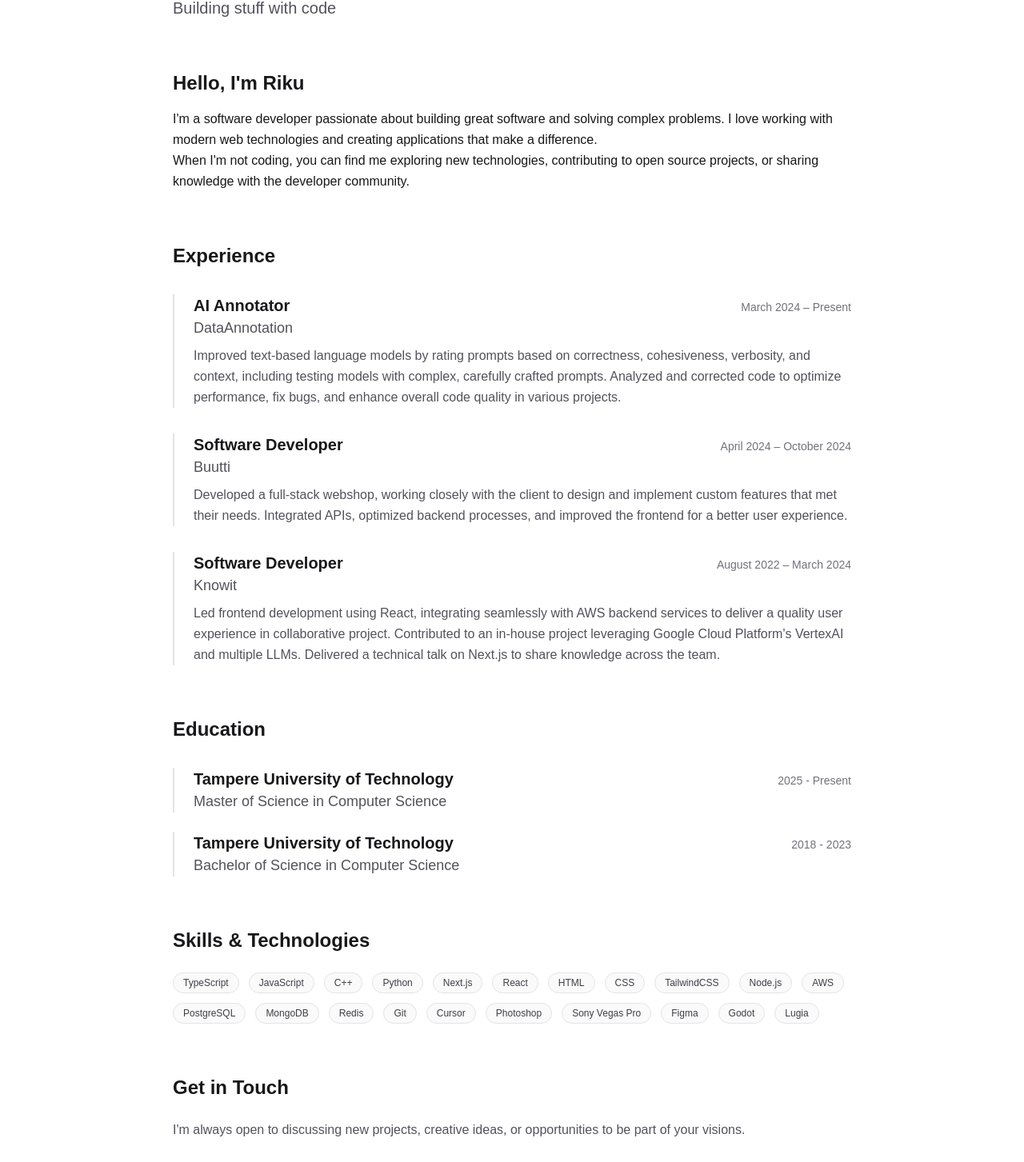
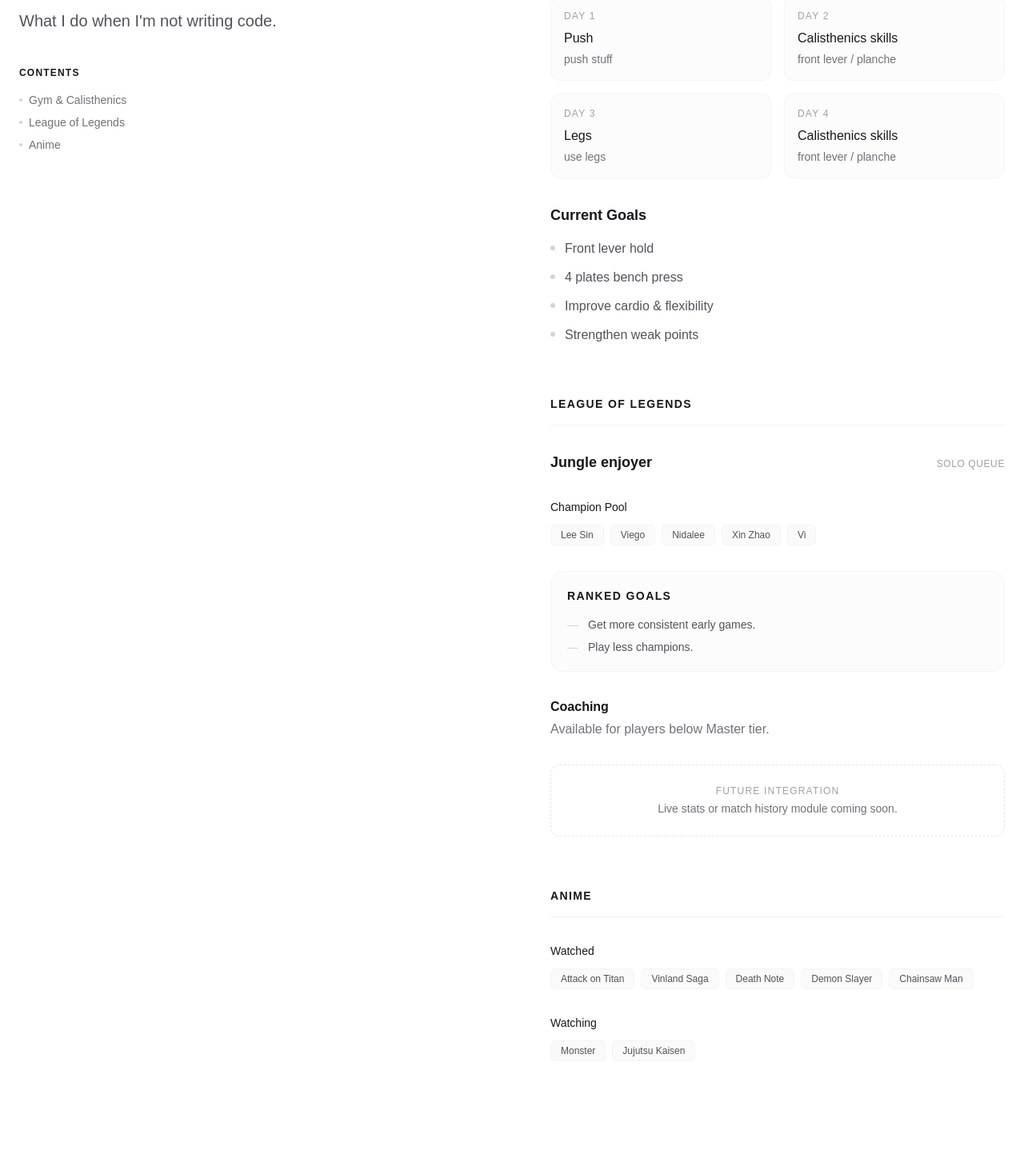
Before and after one commit to rikurainio/rikudev, a Next.js app: page /personal in a window 1280 px wide. Shown: the part 214-1667 px from the top of the page at 80% size. After the commit the page ends 1637 px from the top, so only its background shows below. Built offline with nearby package versions, Linux system fonts and the light colour scheme; no server answers.

Commit message:
update: me page

```diff
--- a/app/personal/page.tsx
+++ b/app/personal/page.tsx
@@ -1,164 +1,243 @@
-import Link from 'next/link'
-import { DATA } from '@/app/lib/data'
-import { CopyButton } from '@/app/components/copy'
+import Link from "next/link";
+import { DATA } from "@/app/lib/data"; // Adjust path as needed based on your project structure
 
 export const metadata = {
-  title: 'About Me | ' + DATA.name,
-  description: `About ${DATA.name} - ${DATA.role}`,
-}
+  title: "Gym & League | " + DATA.name,
+  description: `Gym and League of Legends page for ${DATA.name}.`,
+};
+
+const gymBlocks = {
+  focus: ["Calisthenics", "Strength training", "Cardio"],
+  split: [
+    { day: "Day 1", title: "Push", notes: "push stuff" },
+    { day: "Day 2", title: "Calisthenics skills", notes: "front lever / planche" },
+    { day: "Day 3", title: "Legs", notes: "use legs" },
+    { day: "Day 4", title: "Calisthenics skills", notes: "front lever / planche" },
+  ],
+  goals: [
+    "Front lever hold",
+    "4 plates bench press",
+    "Improve cardio & flexibility",
+    "Strengthen weak points",
+  ],
+};
+
+const leagueBlocks = {
+  role: "Jungle enjoyer",
+  style: "",
+  champs: ["Lee Sin", "Viego", "Nidalee", "Xin Zhao", "Vi"],
+  goals: [
+    "Get more consistent early games.",
+    "Play less champions.",
+  ],
+};
+
+const animeList = [
+  "Attack on Titan",
+  "Vinland Saga",
+  "Death Note",
+  "Demon Slayer",
+  "Chainsaw Man",
+];
+
+const animeStillWatching = ["Monster", "Jujutsu Kaisen"];
 
 export default function PersonalPage() {
   return (
-    <main className="min-h-screen bg-white text-zinc-900">
-      <div className="max-w-4xl mx-auto px-6 py-12 md:py-20">
-        {/* Back Link */}
+    <main className="min-h-screen bg-white text-zinc-900 font-sans selection:bg-zinc-900 selection:text-white">
+      {/* Responsive two-column layout */}
+      <div className="max-w-7xl mx-auto px-6 grid grid-cols-1 lg:grid-cols-12 gap-12 lg:gap-24">
+
+        {/* --- LEFT COLUMN (Header & Nav) --- */}
+        <header className="lg:col-span-5 flex flex-col gap-10 py-12 md:py-20 lg:py-24 animate-in fade-in slide-in-from-left-4 duration-700">
+
+          {/* Identity */}
+          <div className="flex flex-col gap-6">
             <Link
                 href="/"
-          className="text-sm text-zinc-500 hover:text-zinc-900 transition-colors mb-8 inline-block"
+                className="text-sm font-medium text-zinc-500 hover:text-zinc-900 transition-colors w-fit group"
             >
-          ← Back to home
+                <span className="inline-block transition-transform group-hover:-translate-x-1">←</span> Back to home
             </Link>
 
-        {/* Header */}
-        <header className="mb-16">
-          <h1 className="text-5xl md:text-6xl font-bold tracking-tighter mb-4">
-            About Me
+            <div>
+              <h1 className="text-5xl md:text-6xl font-bold tracking-tighter text-zinc-900 mb-6">
+                Other stuff
               </h1>
-          <p className="text-xl text-zinc-600 font-light">
-            {DATA.about}
+              <p className="text-xl text-zinc-600 leading-relaxed font-light">
+                What I do when I&apos;m not writing code.
               </p>
+            </div>
+          </div>
+
+          {/* Quick Nav / Table of Contents equivalent */}
+          <div className="flex flex-col gap-2">
+            <h2 className="text-xs font-bold text-zinc-900 uppercase tracking-widest mb-2">
+              Contents
+            </h2>
+            <ul className="flex flex-col gap-2 text-sm text-zinc-500 font-medium">
+              <li className="flex items-center gap-2">
+                <span className="h-1 w-1 rounded-full bg-zinc-300"></span> Gym & Calisthenics
+              </li>
+              <li className="flex items-center gap-2">
+                <span className="h-1 w-1 rounded-full bg-zinc-300"></span> League of Legends
+              </li>
+              <li className="flex items-center gap-2">
+                <span className="h-1 w-1 rounded-full bg-zinc-300"></span> Anime
+              </li>
+            </ul>
+          </div>
         </header>
 
-        {/* Content Sections */}
-        <div className="space-y-16">
-          {/* Introduction */}
-          <section>
-            <h2 className="text-2xl font-bold mb-4">Hello, I'm {DATA.name.split(' ')[0]}</h2>
-            <div className="prose prose-zinc max-w-none text-zinc-700 leading-relaxed">
-              <p>
-                I'm a {DATA.role.toLowerCase()} passionate about building great software and solving complex problems.
-                I love working with modern web technologies and creating applications that make a difference.
-              </p>
-              <p>
-                When I'm not coding, you can find me exploring new technologies, contributing to open source projects,
-                or sharing knowledge with the developer community.
-              </p>
+        {/* --- RIGHT COLUMN (Content Blocks) --- */}
+        <section className="lg:col-span-6 lg:col-start-7 py-12 md:py-20 lg:py-24 space-y-16 animate-in fade-in slide-in-from-bottom-4 duration-700 delay-200 fill-mode-backwards">
+
+          {/* GYM SECTION */}
+          <div className="flex flex-col gap-8">
+            <div className="border-b border-zinc-100 pb-4">
+              <h2 className="text-sm font-bold text-zinc-900 uppercase tracking-widest">
+                Gym & Calisthenics
+              </h2>
             </div>
-          </section>
 
-          {/* Experience */}
-          <section>
-            <h2 className="text-2xl font-bold mb-8">Experience</h2>
-            <div className="space-y-8">
-              {DATA.jobs.map((job) => (
-                <div
-                  key={job.company}
-                  className="border-l-2 border-zinc-200 pl-6"
-                >
-                  <div className="flex flex-col md:flex-row md:items-baseline md:justify-between gap-2 mb-2">
-                    <div>
-                      <h3 className="text-xl font-semibold text-zinc-900">
-                        {job.role}
-                      </h3>
-                      <p className="text-lg text-zinc-600">
-                        {job.company}
-                      </p>
+            {/* Weekly Split */}
+            <div className="flex flex-col gap-4">
+              <div className="flex items-baseline justify-between">
+                <h3 className="text-lg font-semibold text-zinc-900">Weekly Split</h3>
+                <span className="text-xs font-mono text-zinc-400">3–4x / week</span>
               </div>
-                    <span className="text-sm text-zinc-500 font-mono tabular-nums">
-                      {job.period}
-                    </span>
-                  </div>
-                  <p className="text-zinc-600 leading-relaxed mt-2">
-                    {job.description}
-                  </p>
+
+              <div className="grid grid-cols-1 sm:grid-cols-2 gap-4">
+                {gymBlocks.split.map((day) => (
+                  <div key={day.day} className="bg-zinc-50/50 group flex flex-col p-4 rounded-xl border border-zinc-100 transition-colors">
+                    <span className="text-xs font-mono uppercase tracking-widest text-zinc-400 mb-2">{day.day}</span>
+                    <span className="font-medium text-zinc-900">{day.title}</span>
+                    <span className="text-sm text-zinc-500 font-light mt-1">{day.notes}</span>
                   </div>
                 ))}
               </div>
-          </section>
+            </div>
 
-          {/* Education */}
-          <section>
-            <h2 className="text-2xl font-bold mb-8">Education</h2>
-            <div className="space-y-6">
-              {DATA.education.map((edu) => (
-                <div
-                  key={`${edu.institution}-${edu.degree}`}
-                  className="border-l-2 border-zinc-200 pl-6"
-                >
-                  <div className="flex flex-col md:flex-row md:items-baseline md:justify-between gap-2">
+            {/* Goals */}
             <div>
-                      <h3 className="text-xl font-semibold text-zinc-900">
-                        {edu.institution}
-                      </h3>
-                      <p className="text-lg text-zinc-600">
-                        {edu.degree}
-                      </p>
-                    </div>
-                    <span className="text-sm text-zinc-500 font-mono tabular-nums">
-                      {edu.period}
-                    </span>
+              <h3 className="text-lg font-semibold text-zinc-900 mb-4">Current Goals</h3>
+              <ul className="space-y-3">
+                {gymBlocks.goals.map((goal) => (
+                  <li key={goal} className="flex gap-3 text-zinc-600 font-light">
+                    <span className="mt-2 h-1.5 w-1.5 min-w-[6px] rounded-full bg-zinc-300" />
+                    <span>{goal}</span>
+                  </li>
+                ))}
+              </ul>
             </div>
           </div>
-              ))}
+
+
+          {/* LEAGUE SECTION */}
+          <div className="flex flex-col gap-8">
+            <div className="border-b border-zinc-100 pb-4">
+              <h2 className="text-sm font-bold text-zinc-900 uppercase tracking-widest">
+                League of Legends
+              </h2>
             </div>
-          </section>
 
-          {/* Skills */}
-          <section>
-            <h2 className="text-2xl font-bold mb-6">Skills & Technologies</h2>
-            <div className="flex flex-wrap gap-3">
-              {DATA.skills.map((skill) => (
+            {/* Role & Style */}
+            <div className="space-y-4">
+              <div className="flex justify-between items-baseline">
+                <h3 className="text-lg font-semibold text-zinc-900">{leagueBlocks.role}</h3>
+                <span className="text-xs font-mono text-zinc-400 uppercase tracking-wider">Solo Queue</span>
+              </div>
+            </div>
+
+            {/* Champs */}
+            <div className="space-y-3">
+               <h3 className="text-sm font-medium text-zinc-900">Champion Pool</h3>
+               <div className="flex flex-wrap gap-2">
+                {leagueBlocks.champs.map((champ) => (
                   <span
-                  key={skill.name}
-                  className="inline-flex items-center rounded-full border border-zinc-200 bg-zinc-50 px-3 py-1 text-xs font-medium text-zinc-700 hover:border-zinc-300 hover:bg-zinc-100 transition-colors"
-                  title={skill.category}
+                    key={champ}
+                    className="inline-flex items-center rounded-md border border-zinc-100 bg-zinc-50 px-3 py-1 text-xs font-medium text-zinc-600"
                   >
-                  {skill.name}
+                    {champ}
                   </span>
                 ))}
               </div>
-          </section>
+            </div>
 
-          {/* Contact */}
-          <section>
-            <h2 className="text-2xl font-bold mb-6">Get in Touch</h2>
-            <p className="text-zinc-600 mb-6 leading-relaxed">
-              I'm always open to discussing new projects, creative ideas, or opportunities to be part of your visions.
+            {/* Ranked Goals */}
+            <div className="p-5 rounded-2xl bg-zinc-50/50 border border-zinc-100">
+               <h3 className="text-sm font-bold text-zinc-900 uppercase tracking-widest mb-4">Ranked Goals</h3>
+               <ul className="space-y-2">
+                {leagueBlocks.goals.map((goal) => (
+                  <li key={goal} className="flex gap-3 text-sm text-zinc-600">
+                    <span className="text-zinc-300">—</span>
+                    <span>{goal}</span>
+                  </li>
+                ))}
+              </ul>
+            </div>
+
+             {/* Coaching / Misc */}
+             <div className="flex flex-col gap-1">
+                <h3 className="text-base font-semibold text-zinc-900">
+                   Coaching
+                </h3>
+                <p className="text-base text-zinc-500 font-light">
+                    Available for players below Master tier.
                 </p>
-            <div className="flex flex-wrap gap-4">
-              {Object.entries(DATA.links).map(([key, url]) => {
-                const isEmail = url.startsWith('mailto:') || key.toLowerCase() === 'email'
+            </div>
 
-                if (isEmail) {
-                  const emailAddress = url.replace(/^mailto:/, '')
-                  return (
-                    <CopyButton
-                      key={key}
-                      text={emailAddress}
-                      contentName="Email address"
-                      className="text-base font-medium text-zinc-900 border-b border-zinc-900 pb-0.5 hover:opacity-70 transition-opacity capitalize"
+             {/* Placeholder Section */}
+             <div className="rounded-xl border border-dashed border-zinc-200 p-6 text-center">
+               <p className="text-xs font-mono text-zinc-400 uppercase tracking-widest mb-1">
+                 Future Integration
+               </p>
+               <p className="text-sm text-zinc-500 font-light">
+                 Live stats or match history module coming soon.
+               </p>
+             </div>
+
+          </div>
+
+          {/* ANIME SECTION */}
+          <div className="flex flex-col gap-8">
+            <div className="border-b border-zinc-100 pb-4">
+              <h2 className="text-sm font-bold text-zinc-900 uppercase tracking-widest">
+                Anime
+              </h2>
+            </div>
+
+            <div className="space-y-3">
+              <h3 className="text-sm font-medium text-zinc-900">Watched</h3>
+              <div className="flex flex-wrap gap-2">
+                {animeList.map((anime) => (
+                  <span
+                    key={anime}
+                    className="inline-flex items-center rounded-md border border-zinc-100 bg-zinc-50 px-3 py-1 text-xs font-medium text-zinc-600"
                   >
-                      {key}
-                    </CopyButton>
-                  )
-                }
+                    {anime}
+                  </span>
+                ))}
+              </div>
+            </div>
 
-                return (
-                  <a
-                    key={key}
-                    href={url}
-                    target={url.startsWith('http') ? '_blank' : undefined}
-                    rel={url.startsWith('http') ? 'noopener noreferrer' : undefined}
-                    className="text-base font-medium text-zinc-900 border-b border-zinc-900 pb-0.5 hover:opacity-70 transition-opacity capitalize"
+            <div className="space-y-3">
+              <h3 className="text-sm font-medium text-zinc-900">Watching</h3>
+              <div className="flex flex-wrap gap-2">
+                {animeStillWatching.map((anime) => (
+                  <span
+                    key={anime}
+                    className="inline-flex items-center rounded-md border border-zinc-100 bg-zinc-50 px-3 py-1 text-xs font-medium text-zinc-600"
                   >
-                    {key}
-                  </a>
-                )
-              })}
+                    {anime}
+                  </span>
+                ))}
               </div>
+            </div>
+          </div>
+
         </section>
       </div>
-      </div>
     </main>
-  )
+  );
 }
```
Lines whose indentation alone changed are shown as unchanged.
